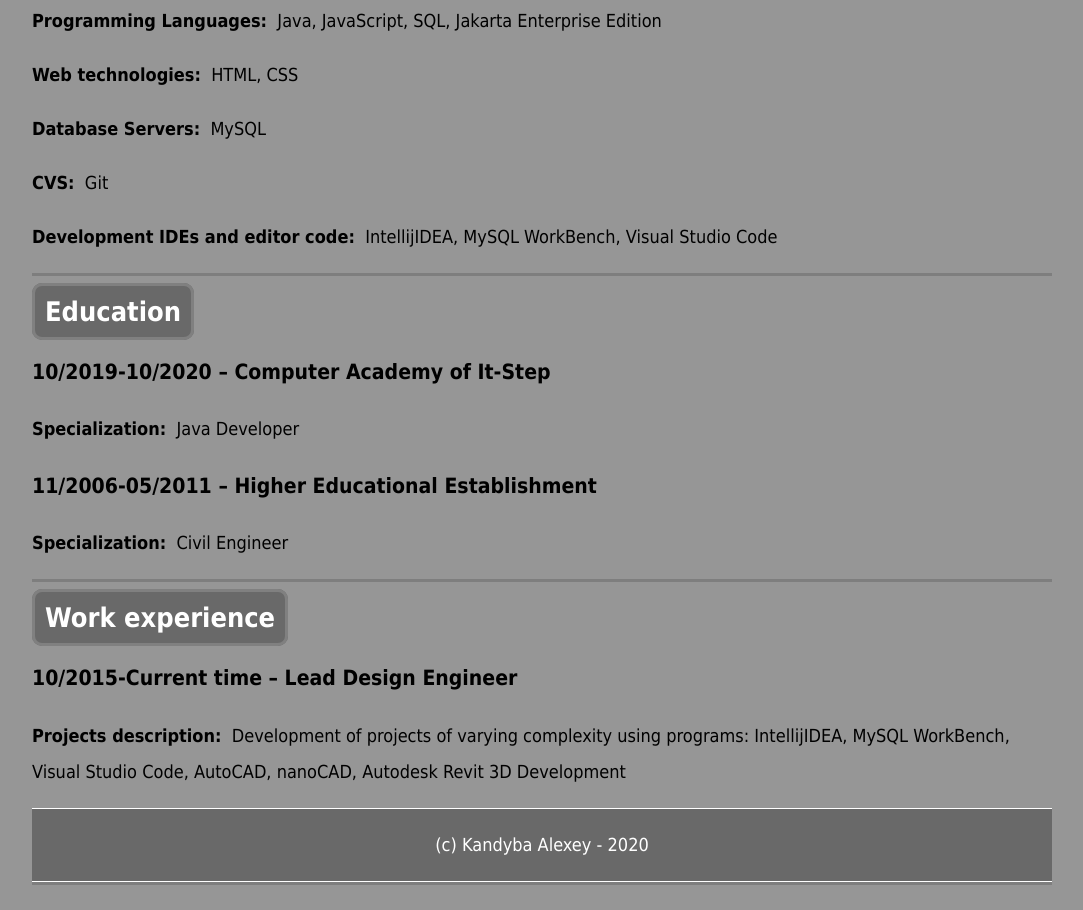
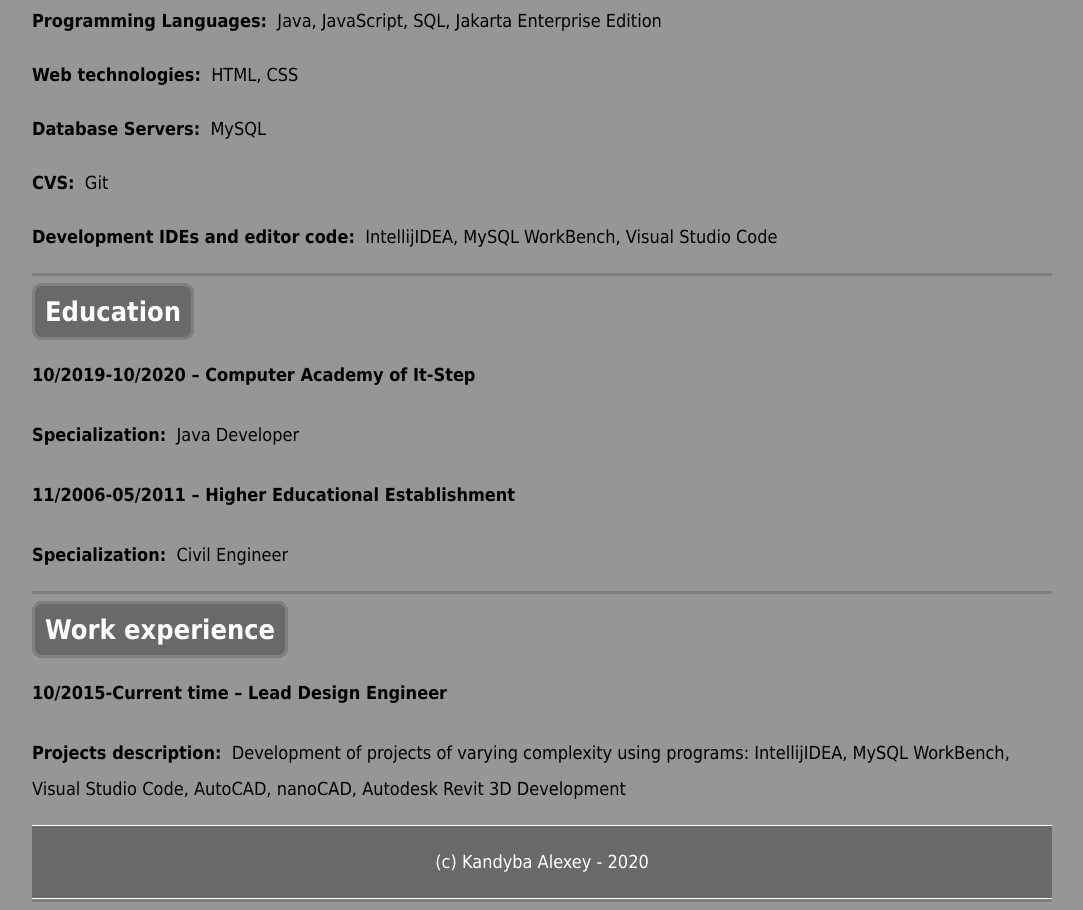
Before and after one commit to AlexeyAleks/AlexeyAleks.github.io, a plain HTML site: page index.html in a window 1280 px wide. Shown: the part 493-1403 px from the top of the page, without its empty margins (98-1181 px from the left). Drawn offline with Linux system fonts and the light colour scheme.

Commit message:
modified index.html

```diff
--- a/index.html
+++ b/index.html
@@ -64,11 +64,11 @@
             <p>
                 <h2 class="form">Education</h2>
             </p>
-            <h3>10/2019-10/2020 – Computer Academy of It-Step</h3>
+            <h4>10/2019-10/2020 – Computer Academy of It-Step</h4>
             <p>
                 <b>Specialization:</b>&nbsp;&nbsp;Java Developer
             </p>
-            <h3>11/2006-05/2011 – Higher Educational Establishment</h3>
+            <h4>11/2006-05/2011 – Higher Educational Establishment</h4>
             <p>
                 <b>Specialization:</b>&nbsp;&nbsp;Civil Engineer
             </p>
@@ -80,7 +80,7 @@
                 <h2 class="form">Work experience</h2>
             </p>
             <div>
-                <h3>10/2015-Current time – Lead Design Engineer</h3>
+                <h4>10/2015-Current time – Lead Design Engineer</h4>
                 <p>
                     <b>Projects description:</b>&nbsp;&nbsp;Development of projects of varying complexity using programs:
                     IntellijIDEA, MySQL WorkBench, Visual Studio Code, AutoCAD, nanoCAD, Autodesk Revit 3D Development
```
